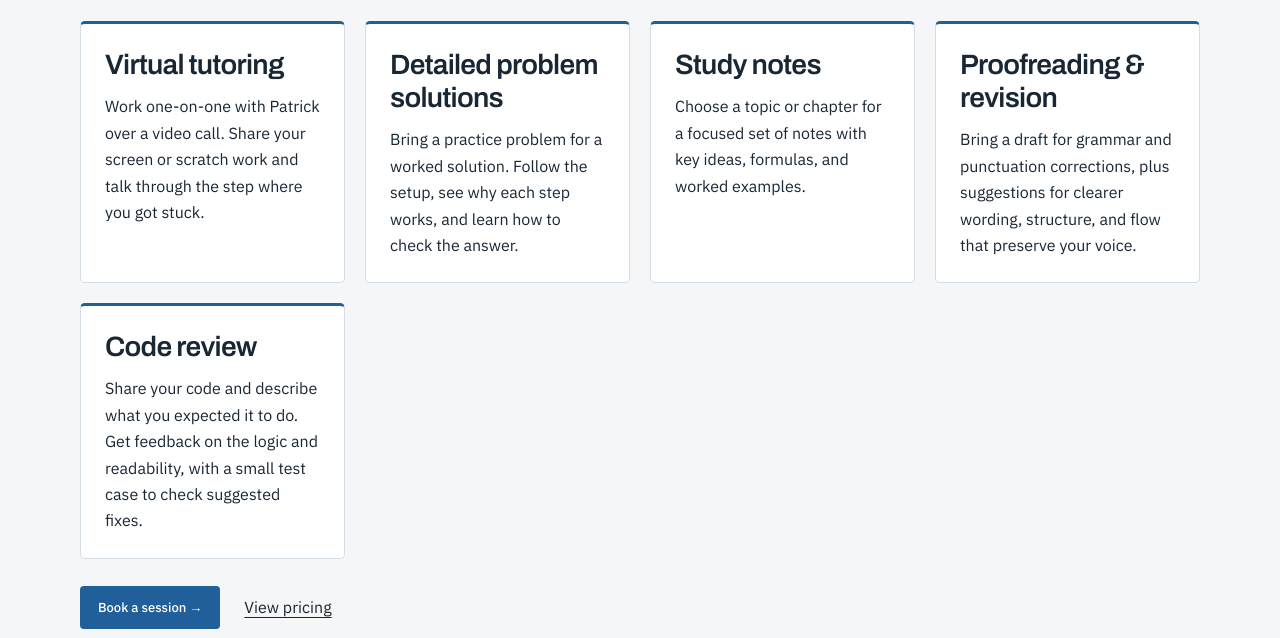
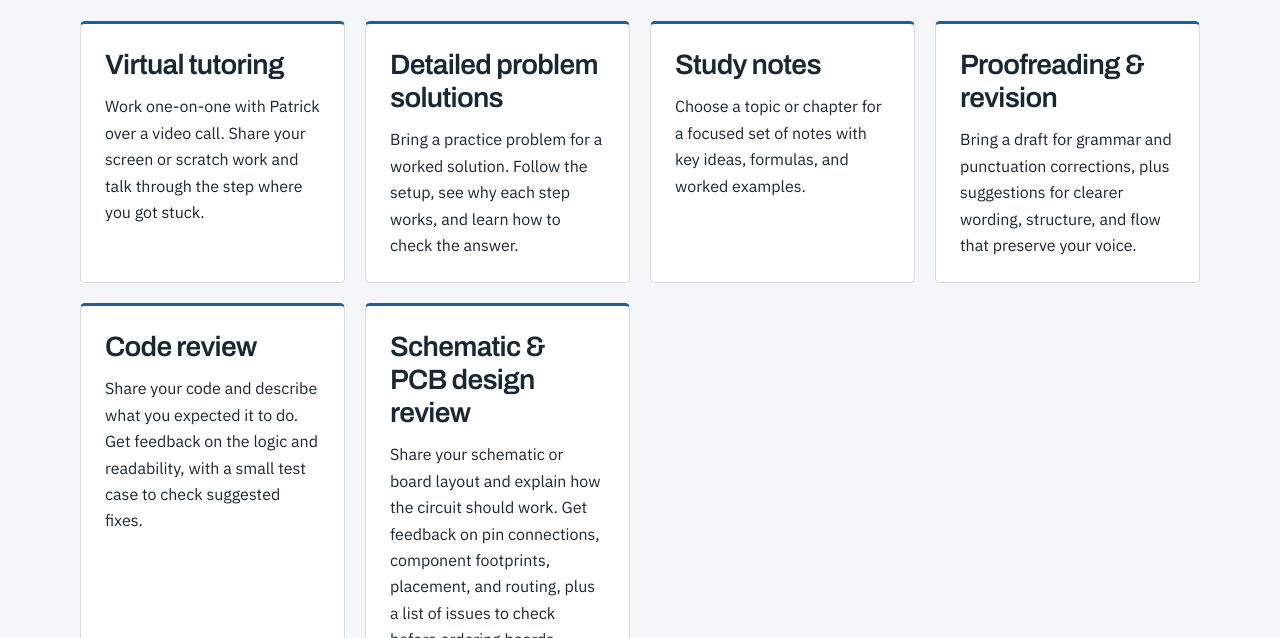
Before and after one commit to pekruse/kruse-tutoring, a plain HTML site: page services.html in a window 1280 px wide. Shown: the part 314-952 px from the top of the page. Drawn offline with Linux system fonts and the light colour scheme.

Commit message:
Offer schematic and PCB design review

```diff
--- a/services.html
+++ b/services.html
@@ -4,4 +4,5 @@
 <article><h2>Detailed problem solutions</h2><p>Bring a practice problem for a worked solution. Follow the setup, see why each step works, and learn how to check the answer.</p></article>
 <article><h2>Study notes</h2><p>Choose a topic or chapter for a focused set of notes with key ideas, formulas, and worked examples.</p></article>
 <article><h2>Proofreading &amp; revision</h2><p>Bring a draft for grammar and punctuation corrections, plus suggestions for clearer wording, structure, and flow that preserve your voice.</p></article>
-<article><h2>Code review</h2><p>Share your code and describe what you expected it to do. Get feedback on the logic and readability, with a small test case to check suggested fixes.</p></article></div><div class="actions"><a class="button" href="book.html#schedule">Book a session →</a><a href="pricing.html">View pricing</a></div></section></main><footer>Patrick Kruse · STEM tutoring</footer></body></html>
+<article><h2>Code review</h2><p>Share your code and describe what you expected it to do. Get feedback on the logic and readability, with a small test case to check suggested fixes.</p></article>
+<article><h2>Schematic &amp; PCB design review</h2><p>Share your schematic or board layout and explain how the circuit should work. Get feedback on pin connections, component footprints, placement, and routing, plus a list of issues to check before ordering boards.</p></article></div><div class="actions"><a class="button" href="book.html#schedule">Book a session →</a><a href="pricing.html">View pricing</a></div></section></main><footer>Patrick Kruse · STEM tutoring</footer></body></html>
```
